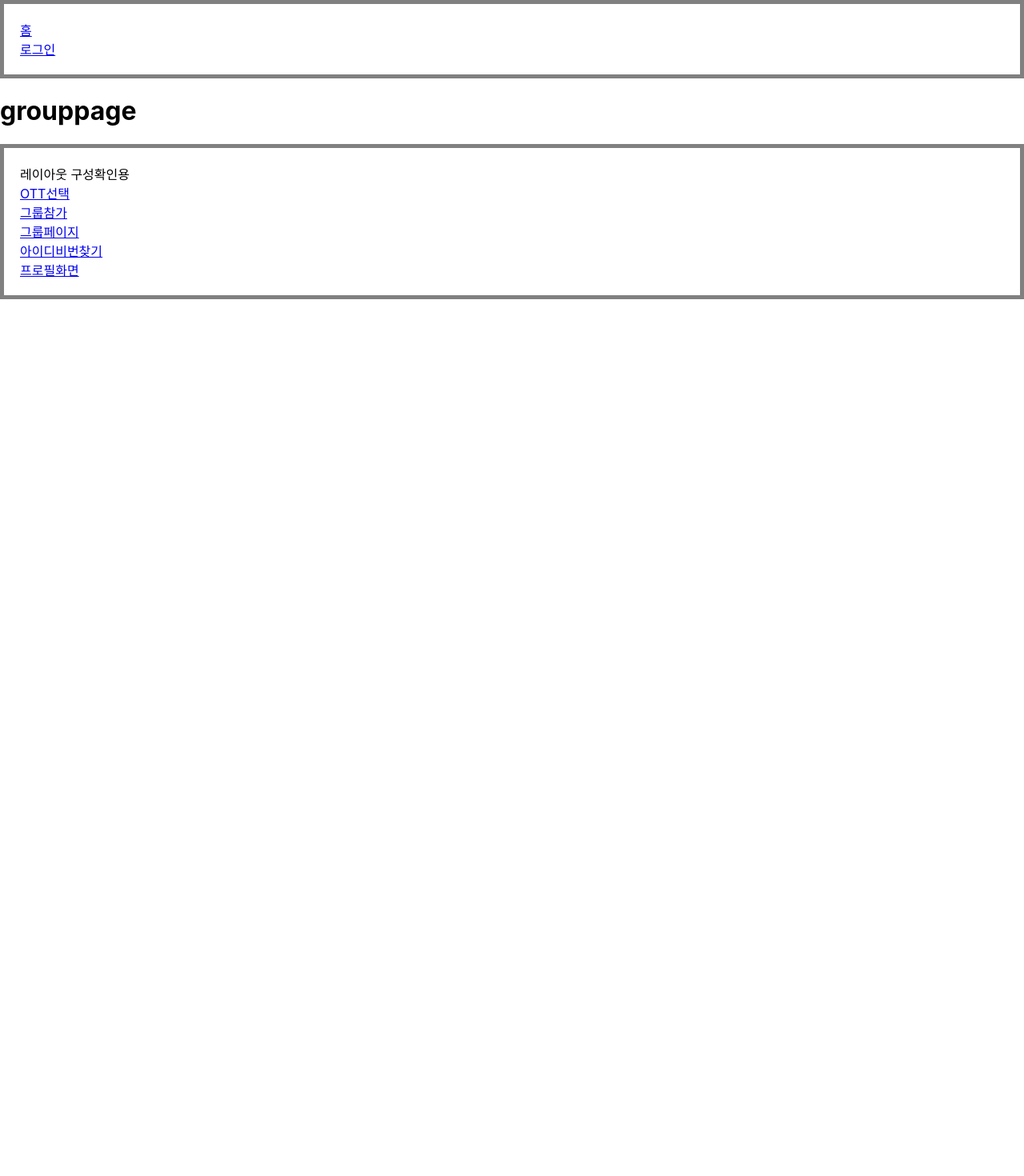
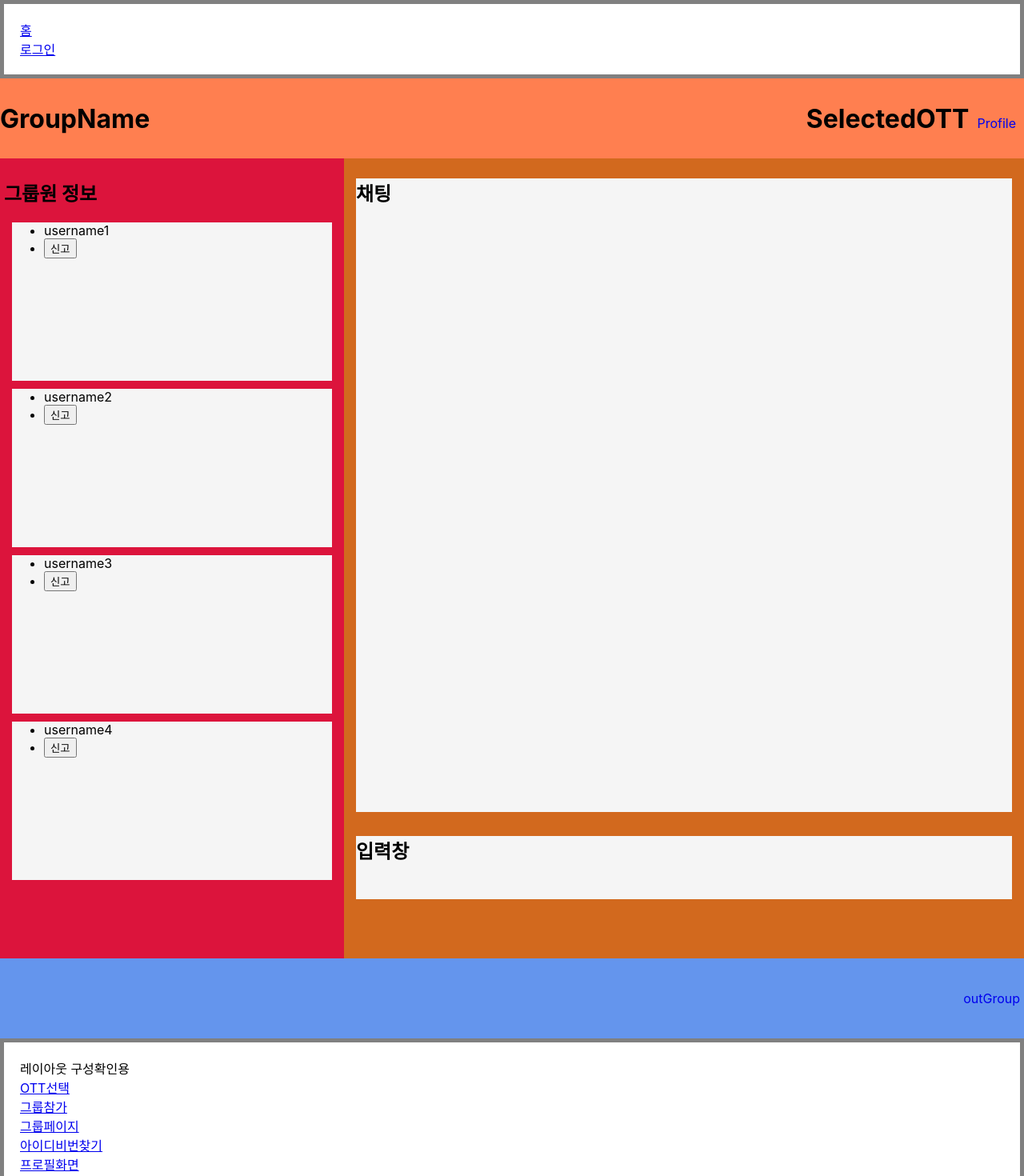
Before and after one commit to wintiger98/machingOTT, a React (Create React App) app in the folder frontend/: page /Grouppage in a window 1280 px wide. Shown: the top 1470 px of the page at 80% size. Before the commit the page ends 800 px from the top, so only its background shows below. Built offline with nearby package versions, Linux system fonts and the light colour scheme.

Commit message:
그룹페이지 레이아웃

```diff
--- a/frontend/src/components/GroupPage.js
+++ b/frontend/src/components/GroupPage.js
@@ -1,9 +1,149 @@
 import React from "react";
+import { Link } from "react-router-dom";
 
 export default function GroupPage() {
   return (
     <div>
-      <h1>grouppage</h1>
+      {/* 헤더 부분 시작 */}
+      <div
+        style={{
+          width: "auto",
+          height: "100px",
+          display: "flex",
+          justifyContent: "space-between",
+          alignItems: "center",
+          backgroundColor: "coral",
+        }}
+      >
+        <div>
+          <h1>GroupName</h1>
+        </div>
+
+        <div>
+          <h1 style={{ display: "inline-block" }}>SelectedOTT</h1>
+          <Link
+            to="/profile"
+            style={{
+              textDecoration: "none",
+              marginLeft: "10px",
+              marginRight: "10px",
+            }}
+          >
+            Profile
+          </Link>
+        </div>
+      </div>
+      {/* 헤더 부분 끝 */}
+
+      {/* 정보&채팅 부분 시작 */}
+      <div
+        style={{
+          display: "flex",
+          width: "auto",
+          height: "1000px",
+          backgroundColor: "burlywood",
+        }}
+      >
+        <div style={{ flex: "1", padding: "5px", backgroundColor: "crimson" }}>
+          <h2>그룹원 정보</h2>
+          <ul
+            style={{
+              backgroundColor: "whitesmoke",
+              margin: "10px",
+              width: "auto",
+              height: "20%",
+            }}
+          >
+            <li>username1</li>
+            <li>
+              <button>신고</button>
+            </li>
+          </ul>
+          <ul
+            style={{
+              backgroundColor: "whitesmoke",
+              margin: "10px",
+              width: "auto",
+              height: "20%",
+            }}
+          >
+            <li>username2</li>
+            <li>
+              <button>신고</button>
+            </li>
+          </ul>
+          <ul
+            style={{
+              backgroundColor: "whitesmoke",
+              margin: "10px",
+              width: "auto",
+              height: "20%",
+            }}
+          >
+            <li>username3</li>
+            <li>
+              <button>신고</button>
+            </li>
+          </ul>
+          <ul
+            style={{
+              backgroundColor: "whitesmoke",
+              margin: "10px",
+              width: "auto",
+              height: "20%",
+            }}
+          >
+            <li>username4</li>
+            <li>
+              <button>신고</button>
+            </li>
+          </ul>
+        </div>
+
+        <div
+          style={{ flex: "2", padding: "5px", backgroundColor: "chocolate" }}
+        >
+          <div
+            style={{
+              backgroundColor: "whitesmoke",
+              margin: "10px",
+              width: "auto",
+              height: "80%",
+            }}
+          >
+            <h2>채팅</h2>
+          </div>
+          <div
+            style={{
+              backgroundColor: "whitesmoke",
+              margin: "30px 10px 10px 10px",
+              width: "auto",
+              height: "8%",
+            }}
+          >
+            <h2>입력창</h2>
+          </div>
+        </div>
+      </div>
+      {/* 정보&채팅 부분 끝 */}
+
+      {/* 탈퇴 부분 시작 */}
+      <div
+        style={{
+          display: "flex",
+          width: "auto",
+          height: "100px",
+          alignItems: "center",
+          backgroundColor: "cornflowerblue",
+        }}
+      >
+        <div style={{ marginLeft: "auto" }}>
+          <Link to="/" style={{ textDecoration: "none", marginRight: "5px" }}>
+            outGroup
+          </Link>
+        </div>
+      </div>
+      {/* 탈퇴 부분 끝 */}
     </div>
   );
 }
```
